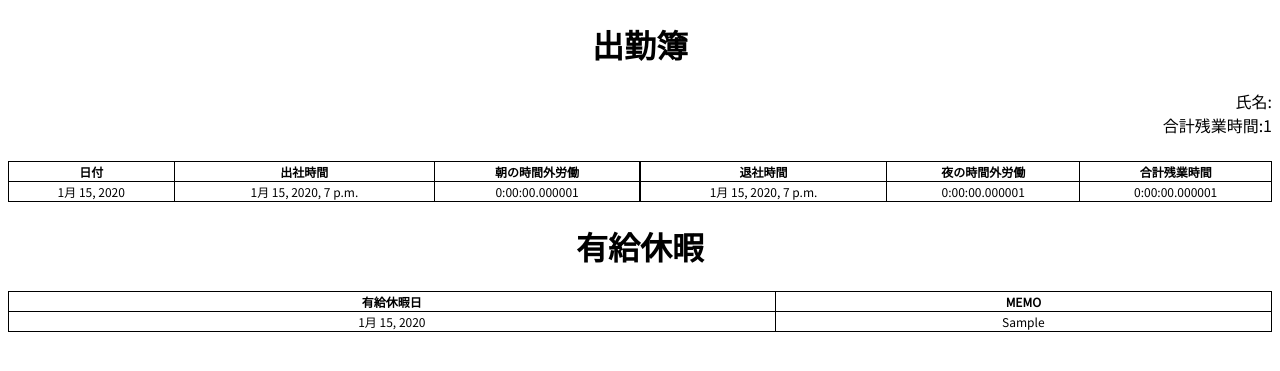
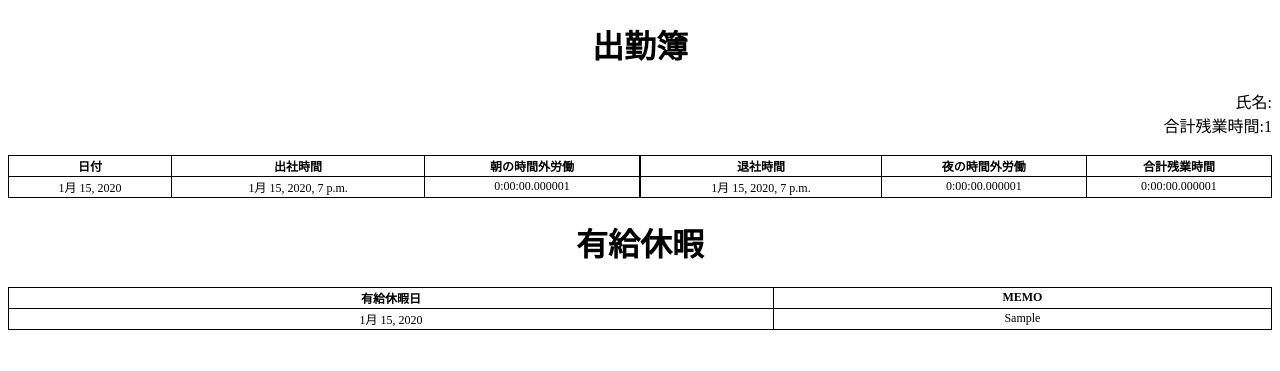
Before and after one commit to kaogamasala/time-is-moneyge, a Django app: template templates/tim_app/generate_pdf.html in a window 1280 px wide. Shown: the top 371 px of the page. Run offline with Django 3.2, Linux system fonts and the light colour scheme; tables that the repository leaves empty hold one stand-in row (values such as "Sample post"); the template is opened without the code that fills it: values that come from a table or form of the project are taken from there, most other values are stand-ins (such as "Sample title", 1, 10 or a date in 2020); some libraries are stand-ins or nearby versions; some web fonts are replaced.

Commit message:
文字化け修正12

```diff
--- a/templates/tim_app/generate_pdf.html
+++ b/templates/tim_app/generate_pdf.html
@@ -39,27 +39,27 @@
 	  		text-align: right;
 	  	}
 
-	  	@font-face {
+	  	/*@font-face {
 			  font-family: 'Noto Sans JP';
 			  src: url("https://fonts.googleapis.com/css?family=Noto+Sans+JP") format('woff');
-			  /*src: url("tim_app/fonts/NotoSansJP-Black.otf") format('opentype');
+			  src: url("tim_app/fonts/NotoSansJP-Black.otf") format('opentype');
 			  src: url("fonts/NotoSansJP-Black.otf") format('opentype');
-			  src: url("/static/tim_app/fonts/NotoSansJP-Black.otf") format('opentype');*/
-		}
-		/*@font-face{
+			  src: url("/static/tim_app/fonts/NotoSansJP-Black.otf") format('opentype');
+		}*/
+		@font-face{
 			  font-family:'testFont';
 			  src:url('FontFileName.woff') format('woff');
 			 }
 			.wf-notosansjapanese{
 			  font-family:testFont;
-			}*/
+			}
 		/*@page {
-			  padding: 0 !importan	t;
+			  padding: 0 !important;
 			  margin: 0 !important;
 			  font-family: 'Noto Sans JP';
 		}*/
 
-		body { font-family: 'Noto Sans JP'; }
+		/*body { font-family: 'Noto Sans JP'; }*/
 
 	</style>
 
```
